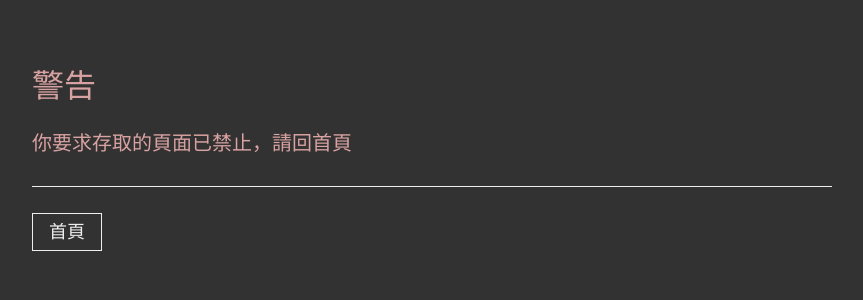
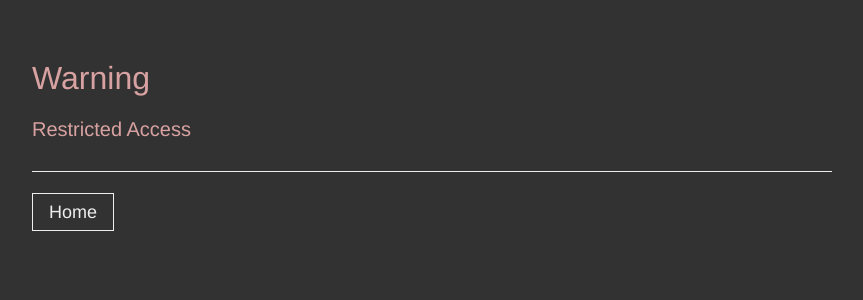
Before and after one commit to mogggit/carbonic, a Flask app: page /denied in a window 1280 px wide. Shown: the top 300 px of the page, without its empty margins (208-1071 px from the left). Run offline with Flask 2, Linux system fonts and the light colour scheme.

Commit message:
Updated languages

```diff
--- a/templates/denied.html
+++ b/templates/denied.html
@@ -6,7 +6,7 @@
     <meta name="viewport" content="width=device-width, initial-scale=1">
     <meta name="description" content="Pyone Command Post">
     <meta name="author" content="Pyone">
-    <title>碼寶程式教育中心</title>
+    <title>Carbonic</title>
     <link rel="apple-touch-icon" href="{{ url_for('static', filename='img/apple-touch-icon.png') }}">
     <link rel="shortcut icon" href="/favicon.ico">
     <link rel="stylesheet" href="{{ url_for('static', filename='css/simple.css') }}?{{ nowid }}">
@@ -14,10 +14,10 @@
 
 <body class="error-page">
     <div class="container">
-        <h1 class="error-title">警告</h1>
-        <h2 class="error-body">你要求存取的頁面已禁止，請回首頁</h2>
+        <h1 class="error-title">Warning</h1>
+        <h2 class="error-body">Restricted Access</h2>
         <hr>
-        <p><a href="/" class="home-link">首頁</a></p>
+        <p><a href="/" class="home-link">Home</a></p>
     </div>
 </body>
 </html>
```
Also changed, not shown: 2 other files.
